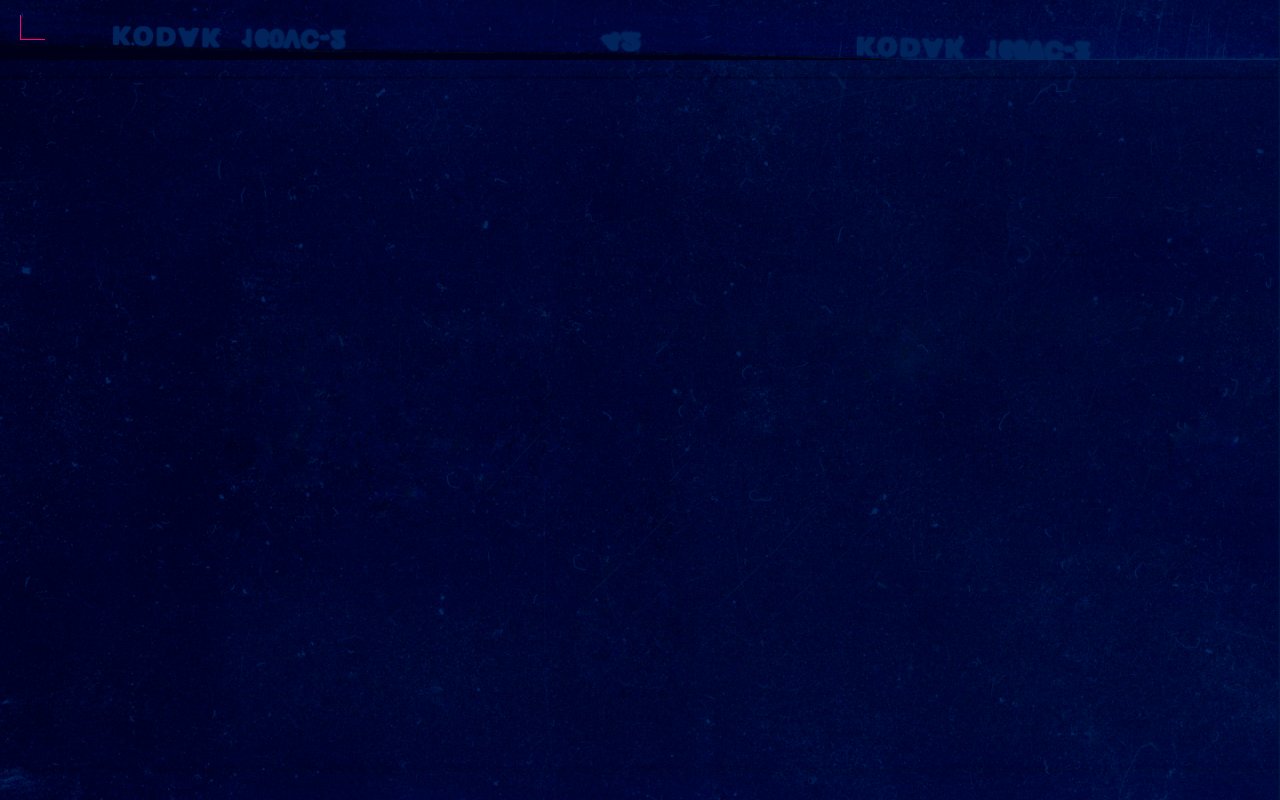
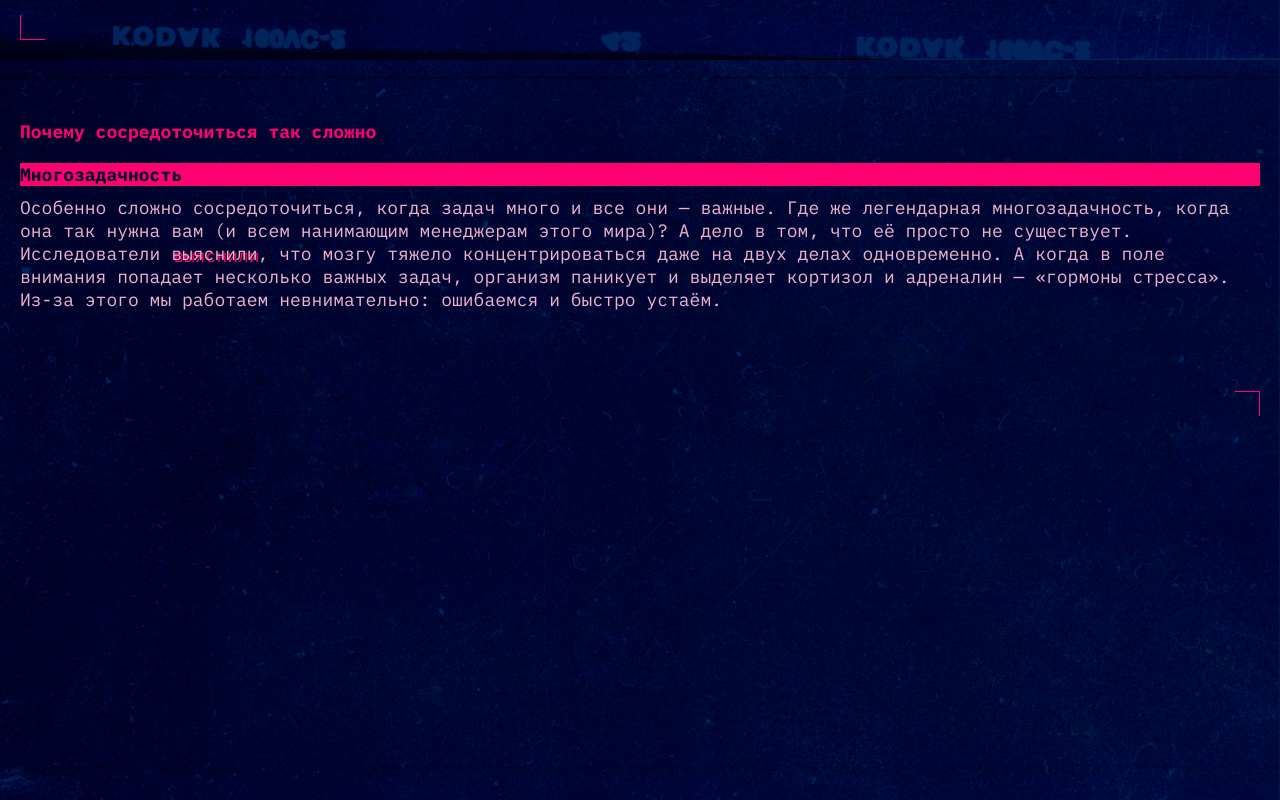
Before and after one commit to niurkin/slozhno-sosredotochitsya, a website: page index.html in a window 1280 px wide. Shown: the part 740-1540 px from the top of the page. Drawn offline with Linux system fonts and the light colour scheme.

Commit message:
Стилизованы основные классы main

```diff
--- a/index.html
+++ b/index.html
@@ -48,6 +48,18 @@
       <h1 class="page-title"><span class="page-title__word">No</span> <span class="page-title__word">focus</span></h1>
       <p class="header__subtitle title-decor">Что делать, когда не можешь делать ничего<br>Или почему нам так сложно сконцентрироваться, особенно когда очень надо</p>
     </header>
+    <main class="main">
+      <section class="section">
+        <h2 class="section__title">Почему сосредоточиться так сложно</h2>
+        <ul class="card-list">
+          <li class="card">
+            <h3 class="card__title title-decor">Многозадачность</h3>
+            <p class="card__cintent">Особенно сложно сосредоточиться, когда задач много и все они — важные. Где же легендарная многозадачность, когда она так нужна вам (и всем нанимающим менеджерам этого мира)? А дело в том, что её просто не существует. Исследователи <a class="link" href="https://pmc.ncbi.nlm.nih.gov/articles/PMC7075496/" target="_blank">выяснили</a>, что мозгу тяжело концентрироваться даже на двух делах одновременно. А когда в поле внимания попадает несколько важных задач, организм паникует и выделяет кортизол и адреналин — «гормоны стресса». Из-за этого мы работаем невнимательно: ошибаемся и быстро устаём.</p>
+          </li>
+        </ul>
+      </section>
+    </main>
+    <footer class="footer decorated-zone"></footer>
     <script src="./scripts/script.js"></script>
   </body>
 </html>
--- a/styles/style.css
+++ b/styles/style.css
@@ -4,6 +4,7 @@
 .page {
   display: grid;
   grid-template-rows: 100vh auto 100vh;
+  row-gap: var(--page-gap);
   font-family: var(--main-font), sans-serif;
   font-size: var(--normal-font-size);
   background-color: var(--background-color);
@@ -18,15 +19,18 @@
   --page-title-shadow-offset: 4px 4px;
   display: grid;
   grid-template-rows: 1fr auto 1fr;
-  padding: var(--main-padding) 0;
+  padding: var(--page-padding) 0;
+}
+
+.decorated-zone {
   position: relative;
 }
 
 .decorated-zone::before {
   content: '';
   position: absolute;
-  top: var(--main-padding);
-  right: var(--main-padding);
+  top: var(--page-padding);
+  right: var(--page-padding);
   inline-size: 25px;
   block-size: 25px;
   border-top: 1px solid var(--secondary-color);
@@ -36,8 +40,8 @@
 .decorated-zone::after {
   content: '';
   position: absolute;
-  left: var(--main-padding);
-  bottom: var(--main-padding);
+  left: var(--page-padding);
+  bottom: var(--page-padding);
   inline-size: 25px;
   block-size: 25px;
   border-bottom: 1px solid var(--secondary-color);
@@ -48,8 +52,8 @@
   display: flex;
   gap: 10px;
   position: absolute;
-  top: var(--main-padding);
-  right: calc(var(--main-padding) + 9px);
+  top: var(--page-padding);
+  right: calc(var(--page-padding) + 9px);
   line-height: 25px;
 }
 
@@ -72,7 +76,7 @@
 .header__theme-menu {
   justify-self: end;
   align-self: center;
-  padding: 0 var(--main-padding);
+  padding: 0 var(--page-padding);
 }
 
 .header__theme-menu-list {
@@ -140,11 +144,69 @@
   background-color: var(--accent-color);
 }
 
-@media (width >= 750px) {
+.main {
+  display: grid;
+  row-gap: var(--main-gap);
+  padding: 0 var(--page-padding);
+}
+
+.section {
+  display: grid;
+  gap: 20px;
+}
+
+.section__title {
+  color: var(--secondary-color);
+  font-weight: bold;
+  font-size: inherit;
+}
+
+.card-list {
+  display: grid;
+  gap: 20px;
+}
+
+.card {
+  display: flex;
+  flex-direction: column;
+  row-gap: 10px;
+}
+
+.card__title {
+  color: var(--title-color);
+  font-weight: bold;
+  font-size: inherit;
+}
+
+.card__cintent {
+  color: var(--text-color);
+}
+
+.link {
+  text-decoration: none;
+  text-shadow: 2px 1.5px var(--accent-color);
+}
+
+.link:hover {
+  border-bottom: 1px solid currentColor;
+}
+
+.link:focus {
+  outline: none;
+}
+
+.link:focus-visible {
+  outline: 1px solid currentColor;
+}
+
+@media (width >= 780px) {
 
   :root {
     --page-title-font-size: clamp(7.5rem, 0.5625rem + 14.4531vw, 9.8125rem);
     --header-subtitle-width: 364px;
+    --page-padding: 20px;
+    --page-gap: 60px;
+    --main-gap: 80px;
   }
 
   .page-title {
@@ -155,12 +217,11 @@
 
   .header__subtitle {
     justify-self: end;
-    margin-inline-end: var(--main-padding);
+    margin-inline-end: var(--page-padding);
   }
-
 }
 
-@media (width >= 1000px) {
+@media (width >= 1024px) {
   :root {
     --header-subtitle-width: 491px;
   }
--- a/styles/variables.css
+++ b/styles/variables.css
@@ -13,10 +13,9 @@
   --accent-color: #FF0070;
   --page-title-color: #DB00FF;
   --secondary-color: #FF0070;
+  --background-image: url(../images/cover-image-dark.png);
   --menu-hover-color: #FF007066;
-  --background-image: url('../images/cover-image-dark.png');
 
-  /* Цвета состояний */
 
   /* Шрифт */
 
@@ -26,6 +25,8 @@
 
   /* Отступы и размеры */
 
-  --main-padding: clamp(10px, 2.6vw, 20px);
+  --page-padding: 10px;
   --header-subtitle-width: 355px;
+  --page-gap: 40px;
+  --main-gap: 50px;
 }
```
